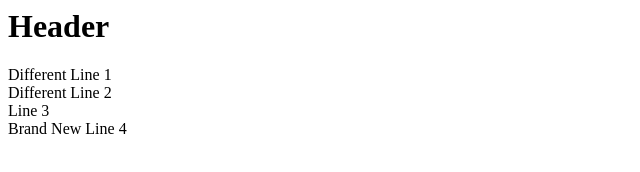
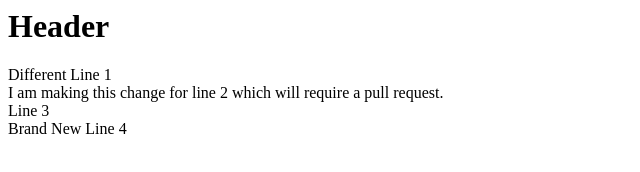
Before and after one commit to samuel-c/SlackBot-2020, a plain HTML site: page git_tst/index.html in a window 1280 px wide. Shown: the whole page, without its empty margins (0-640 px from the left). Drawn offline with Linux system fonts and the light colour scheme.

Commit message:
changing index.html in cps847-pull-1 for step 19 w/ pull request.

```diff
--- a/git_tst/index.html
+++ b/git_tst/index.html
@@ -5,7 +5,7 @@
 <body>
 	<h1>Header</h1>
 	<div>Different Line 1</div>
-	<div>Different Line 2</div>
+	<div>I am making this change for line 2 which will require a pull request.</div>
 	<div>Line 3</div>
 	<div>Brand New Line 4</div>
 </body>
```
